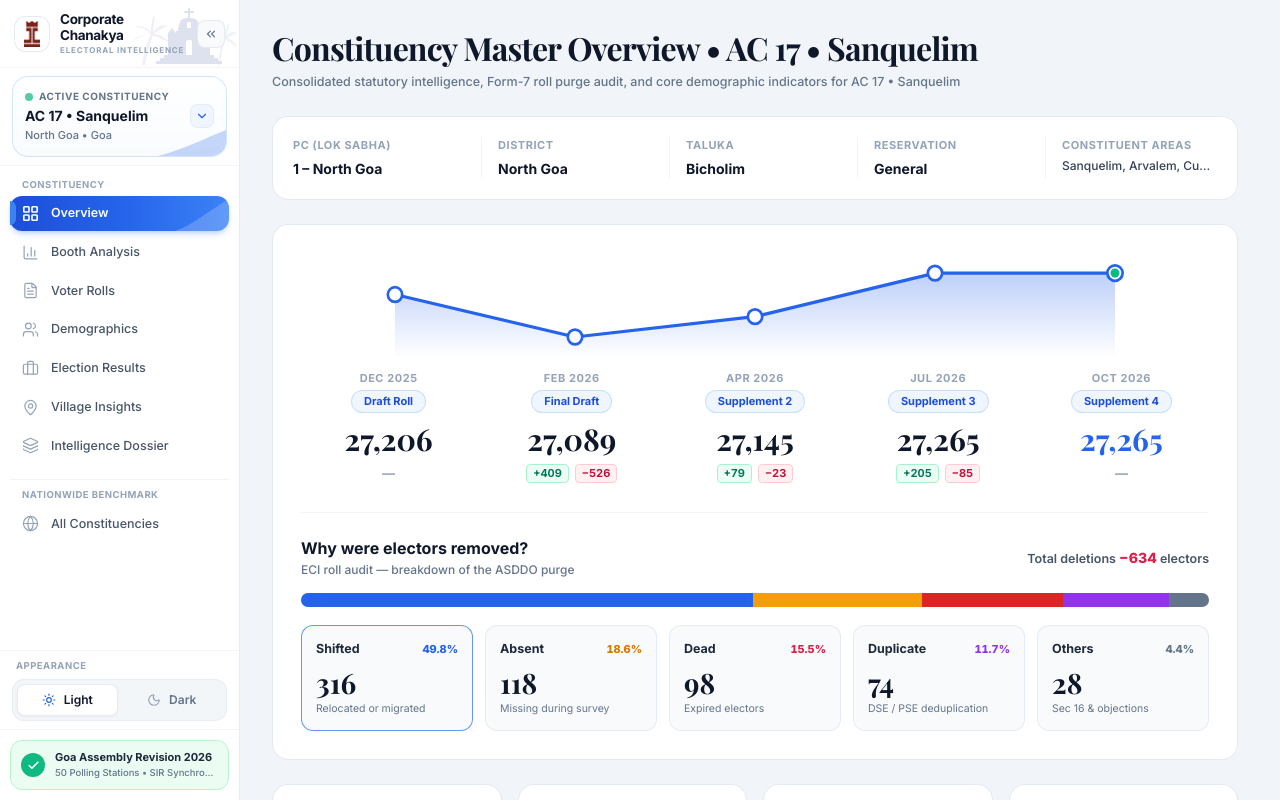
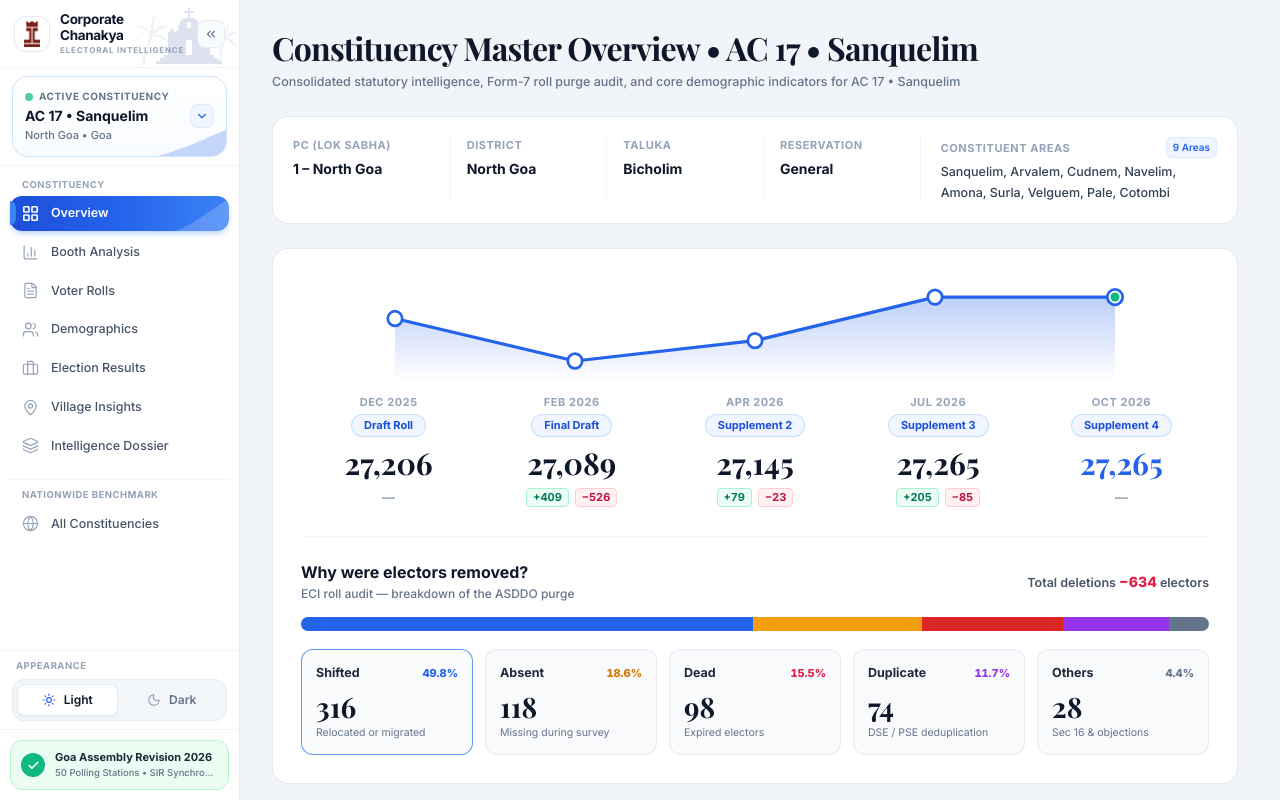
Before and after one commit to BamaCharanChhandogi/ac-dashboard, a React (Vite) app: page / in a window 1280 px wide. Built offline with nearby package versions, Linux system fonts and the light colour scheme; a web font is replaced by a local one.

Commit message:
fix(overview): fix constituent areas truncation overflow with proportional 12-col layout

```diff
--- a/src/components/ConstituencyOverview.jsx
+++ b/src/components/ConstituencyOverview.jsx
@@ -188,40 +188,47 @@ export default function ConstituencyOverview({ data, currentSlug, directory }) {
         meta={meta}
       />
 
-      {/* 2. Metadata Card (5 Distinct Columns) */}
+      {/* 2. Metadata Card (Proportional Layout with Complete Constituent Areas) */}
       <div className="bg-white dark:bg-[#0D1527] rounded-2xl border border-slate-200/90 dark:border-slate-800/80 p-5 shadow-xs">
-        <div className="grid grid-cols-2 md:grid-cols-5 gap-4 divide-y md:divide-y-0 md:divide-x divide-slate-100 dark:divide-slate-800/80 text-[12px]">
-          <div className="pt-2 md:pt-0 md:pr-4">
+        <div className="grid grid-cols-2 lg:grid-cols-12 gap-4 divide-y lg:divide-y-0 lg:divide-x divide-slate-100 dark:divide-slate-800/80 text-[12px]">
+          <div className="pt-2 lg:pt-0 lg:pr-4 col-span-1 lg:col-span-2">
             <p className="text-[11px] font-bold text-slate-400 dark:text-slate-400 uppercase tracking-wider mb-1">PC (Lok Sabha)</p>
             <p className="font-bold text-slate-900 dark:text-slate-100 text-[14px]">
               {meta.pc_no ? `${meta.pc_no} – ` : ''}{meta.pc_name || 'North Goa'}
             </p>
           </div>
 
-          <div className="pt-2 md:pt-0 md:px-4">
+          <div className="pt-2 lg:pt-0 lg:px-4 col-span-1 lg:col-span-2">
             <p className="text-[11px] font-bold text-slate-400 dark:text-slate-400 uppercase tracking-wider mb-1">District</p>
             <p className="font-bold text-slate-900 dark:text-slate-100 text-[14px]">
               {meta.district || 'North Goa'}
             </p>
           </div>
 
-          <div className="pt-2 md:pt-0 md:px-4">
+          <div className="pt-2 lg:pt-0 lg:px-4 col-span-1 lg:col-span-2">
             <p className="text-[11px] font-bold text-slate-400 dark:text-slate-400 uppercase tracking-wider mb-1">Taluka</p>
             <p className="font-bold text-slate-900 dark:text-slate-100 text-[14px]">
               {meta.taluka || 'Bicholim'}
             </p>
           </div>
 
-          <div className="pt-2 md:pt-0 md:px-4">
+          <div className="pt-2 lg:pt-0 lg:px-4 col-span-1 lg:col-span-2">
             <p className="text-[11px] font-bold text-slate-400 dark:text-slate-400 uppercase tracking-wider mb-1">Reservation</p>
             <p className="font-bold text-slate-900 dark:text-slate-100 text-[14px]">
               {meta.reservation || 'General'}
             </p>
           </div>
 
-          <div className="pt-2 md:pt-0 md:pl-4 col-span-2 md:col-span-1">
-            <p className="text-[11px] font-bold text-slate-400 dark:text-slate-400 uppercase tracking-wider mb-1">Constituent Areas</p>
-            <p className="font-medium text-slate-700 dark:text-slate-300 text-[12px] leading-snug truncate" title={villages.join(', ')}>
+          <div className="pt-2 lg:pt-0 lg:pl-5 col-span-2 lg:col-span-4">
+            <div className="flex items-center justify-between mb-1">
+              <p className="text-[11px] font-bold text-slate-400 dark:text-slate-400 uppercase tracking-wider">
+                Constituent Areas
+              </p>
+              <span className="text-[10px] font-semibold text-blue-600 dark:text-blue-400 bg-blue-50 dark:bg-blue-950/60 border border-blue-100 dark:border-blue-900/50 px-1.5 py-0.5 rounded-md">
+                {villages.length} Areas
+              </span>
+            </div>
+            <p className="font-medium text-slate-700 dark:text-slate-300 text-[12.5px] leading-relaxed">
               {villages.join(', ')}
             </p>
           </div>
```
